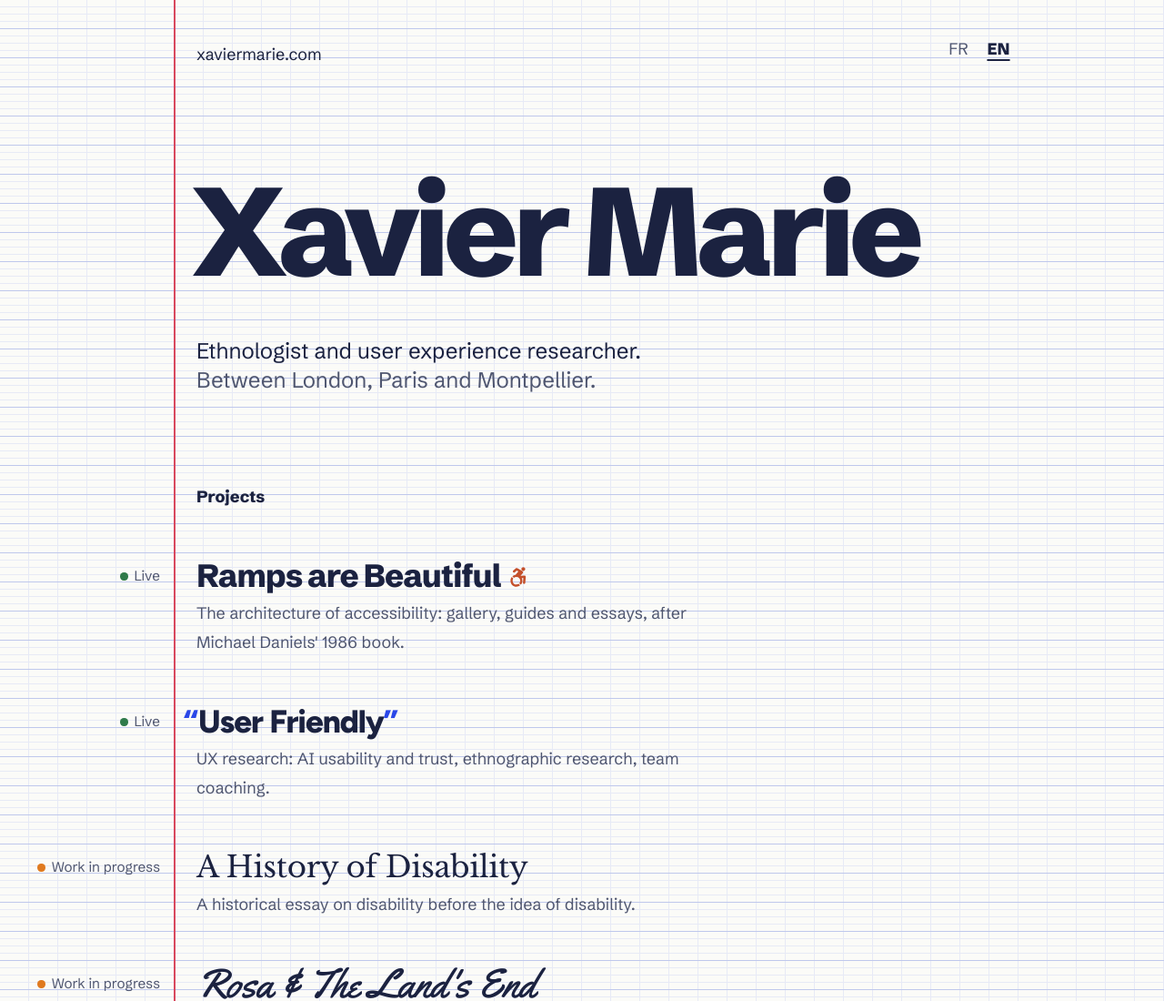
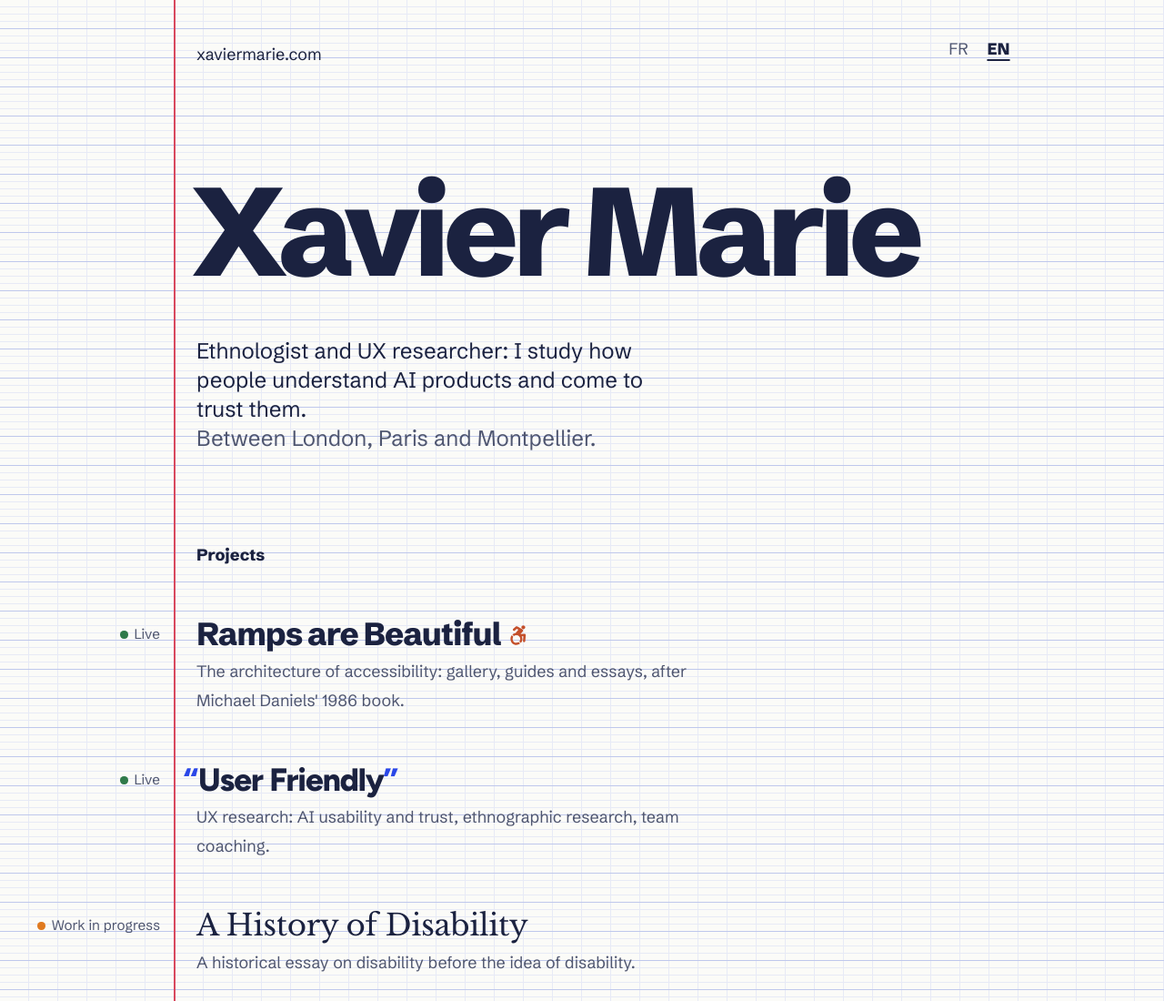
Before and after one commit to Xaviateur/xaviermarie-com, a plain HTML site: page index.html in a window 1280 px wide. Shown: the top 1100 px of the page at 91% size. Drawn offline with Linux system fonts and the light colour scheme.

Commit message:
Accroche : dire ce que j'étudie, en français et en anglais
« Ethnologue et chercheur UX : j'étudie comment les gens comprennent les produits d'IA et leur font confiance. » remplace « Ethnologue et chercheur en expérience utilisateur. » ; équivalent anglais ajouté. Le titre de page et la description gardent l'intitulé du métier.

Co-Authored-By: Claude Fable 5.2 <noreply@anthropic.com>
Claude-Session: https://claude.ai/code/session_01GUHQ8gpojELSYQbWFTibrA

```diff
--- a/index.html
+++ b/index.html
@@ -150,7 +150,7 @@ a.title:hover, a.title:focus-visible { color: var(--blue); text-decoration: unde
 <main>
   <div>
     <div class="line name"><div class="main"><h1>Xavier Marie</h1></div></div>
-    <div class="line"><div class="main"><p class="bio bl" data-i="bio">Ethnologue et chercheur en expérience utilisateur.</p></div></div>
+    <div class="line"><div class="main"><p class="bio bl" data-i="bio">Ethnologue et chercheur UX : j'étudie comment les gens comprennent les produits d'IA et leur font confiance.</p></div></div>
     <div class="line"><div class="main"><p class="bio bio2 bl" data-i="place">Entre Londres, Paris et Montpellier.</p></div></div>
   </div>
 
@@ -187,7 +187,7 @@ a.title:hover, a.title:focus-visible { color: var(--blue); text-decoration: unde
 <script>
 const t = {
   fr: {
-    bio: 'Ethnologue et chercheur en expérience utilisateur.',
+    bio: "Ethnologue et chercheur UX : j'étudie comment les gens comprennent les produits d'IA et leur font confiance.",
     place: 'Entre Londres, Paris et Montpellier.',
     projects: 'Projets', live: 'En ligne',
     'ramps-desc': "L'architecture de l'accessibilité : galerie, guides et essais, d'après le livre de Michael Daniels (1986).",
@@ -199,7 +199,7 @@ const t = {
     desc: 'Xavier Marie, ethnologue et chercheur en expérience utilisateur. Projets : Ramps are Beautiful, User Friendly, deux livres en cours.'
   },
   en: {
-    bio: 'Ethnologist and user experience researcher.',
+    bio: 'Ethnologist and UX researcher: I study how people understand AI products and come to trust them.',
     place: 'Between London, Paris and Montpellier.',
     projects: 'Projects', live: 'Live',
     'ramps-desc': "The architecture of accessibility: gallery, guides and essays, after Michael Daniels' 1986 book.",
```
